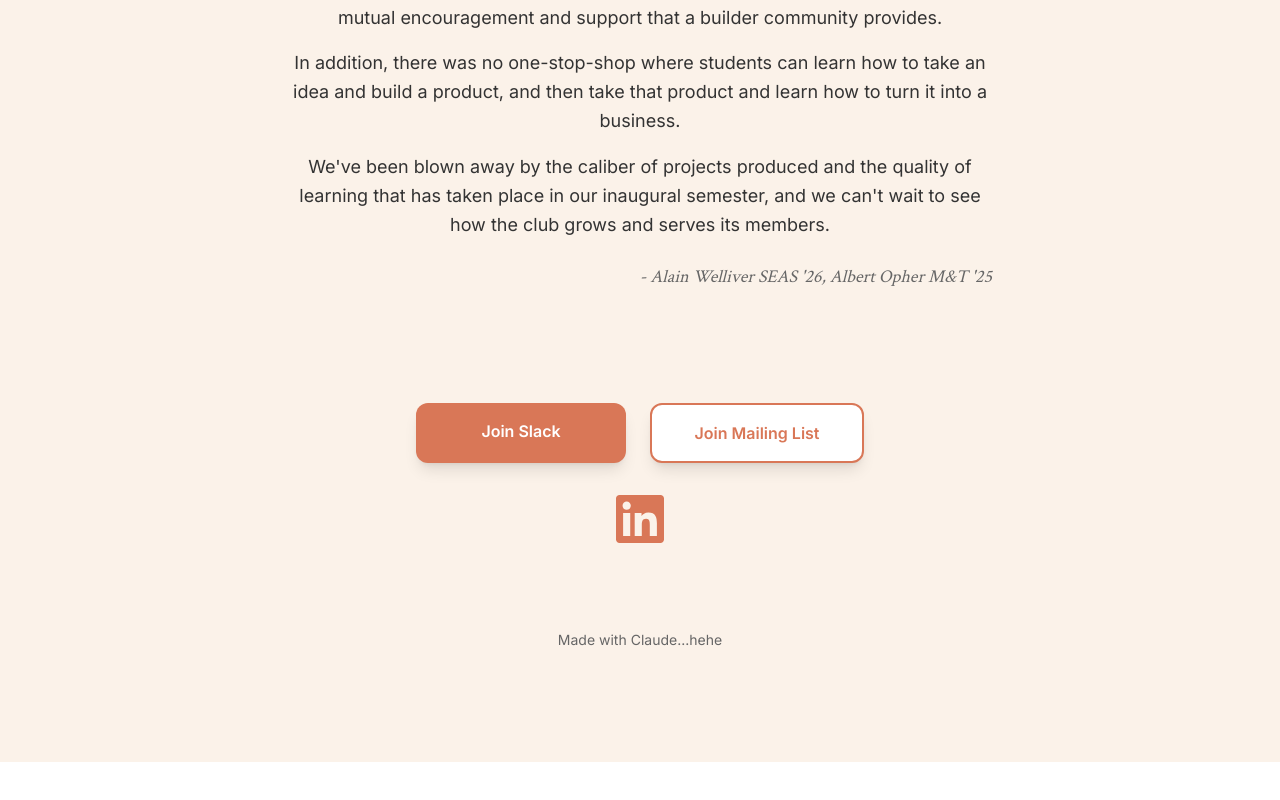
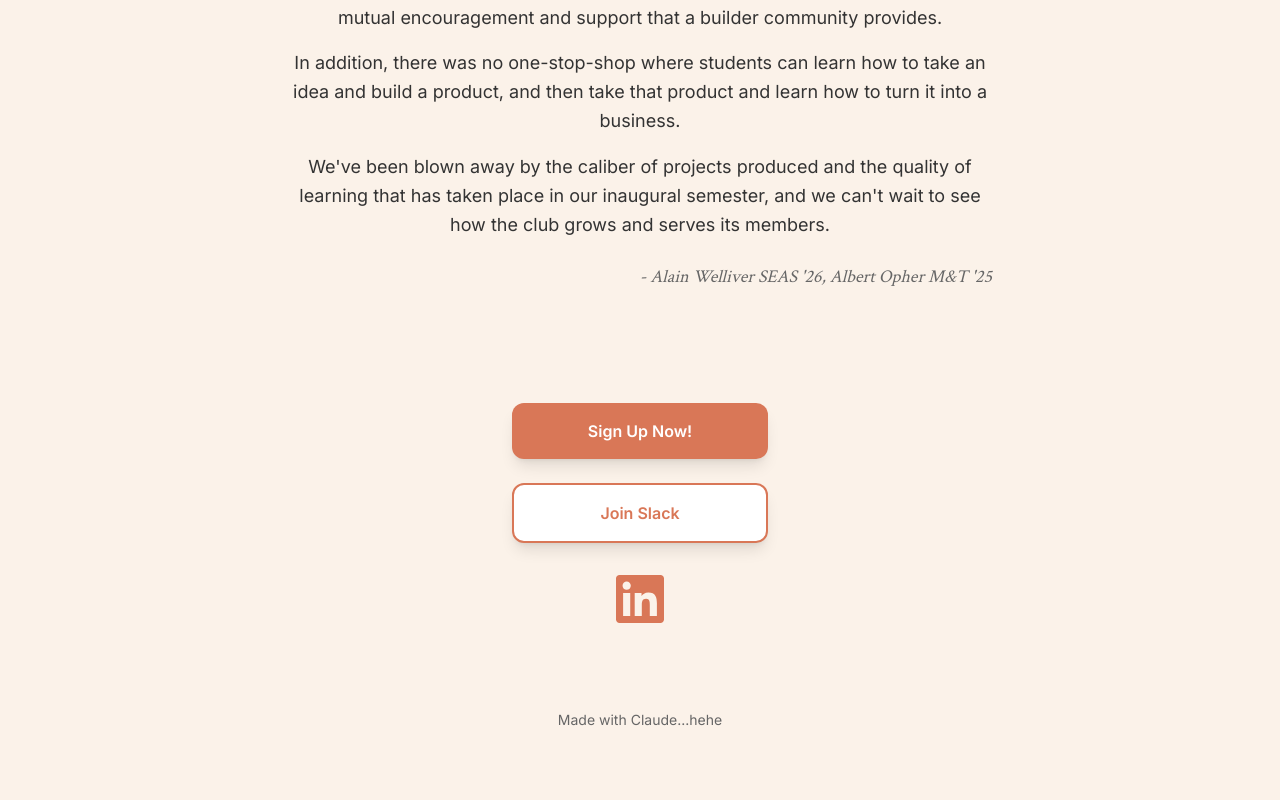
Before and after one commit to alainwelliver/penn-cbc-website, a Next.js app: page / in a window 1280 px wide. Shown: the part 1787-2587 px from the top of the page. Before the commit the page ends 2549 px from the top, so only its background shows below. Built offline with nearby package versions, Linux system fonts and the light colour scheme.

Commit message:
Changed main page button layout

```diff
--- a/app/components/HomeClient.tsx
+++ b/app/components/HomeClient.tsx
@@ -208,30 +208,30 @@ export default function HomeClient({ initialPhotos }: { initialPhotos: Photo[] }
         </section>
 
         {/* Action Buttons */}
-        <div className="flex flex-col sm:flex-row gap-6 w-full max-w-lg px-8 mt-12">
+        <div className="flex flex-col items-center gap-6 w-full max-w-lg px-8 mt-12">
+          <a
+            href="https://join.slack.com/t/penncbc/shared_invite/zt-3o3fc1uvq-4ow_Ayc6SAZaP38CXUifOg"
+            target="_blank"
+            rel="noopener noreferrer"
+            className="w-64 text-white font-sans font-semibold py-4 px-8 rounded-xl transition-all duration-200 transform hover:scale-105 shadow-lg hover:shadow-xl hover:opacity-90 text-center"
+            style={{
+              backgroundColor: '#D97757'
+            }}
+          >
+            Sign Up Now!
+          </a>
+
           <a
             href="https://join.slack.com/t/penncbc/shared_invite/zt-3j3m5agvo-rteInQMuR54E0t6mUWuePw"
             target="_blank"
             rel="noopener noreferrer"
-            className="flex-1 text-white font-sans font-semibold py-4 px-8 rounded-xl transition-all duration-200 transform hover:scale-105 shadow-lg hover:shadow-xl hover:opacity-90 text-center"
-            style={{
-              backgroundColor: '#D97757'
-            }}
-          >
-            Join Slack
-          </a>
-
-          <a
-            href="https://docs.google.com/forms/d/e/1FAIpQLScP9LuFwiHEx806tv9zczjCIEzqO1Zjb-FjB4XWoa6BS1NNKQ/viewform"
-            target="_blank"
-            rel="noopener noreferrer"
-            className="flex-1 bg-white hover:bg-gray-50 font-sans font-semibold py-4 px-8 rounded-xl border-2 transition-all duration-200 transform hover:scale-105 shadow-lg hover:shadow-xl dark:bg-gray-800 dark:text-white dark:hover:bg-gray-700 text-center"
+            className="w-64 bg-white hover:bg-gray-50 font-sans font-semibold py-4 px-8 rounded-xl border-2 transition-all duration-200 transform hover:scale-105 shadow-lg hover:shadow-xl dark:bg-gray-800 dark:text-white dark:hover:bg-gray-700 text-center"
             style={{
               color: '#D97757',
               borderColor: '#D97757'
             }}
           >
-            Join Mailing List
+            Join Slack
           </a>
         </div>
 
```
